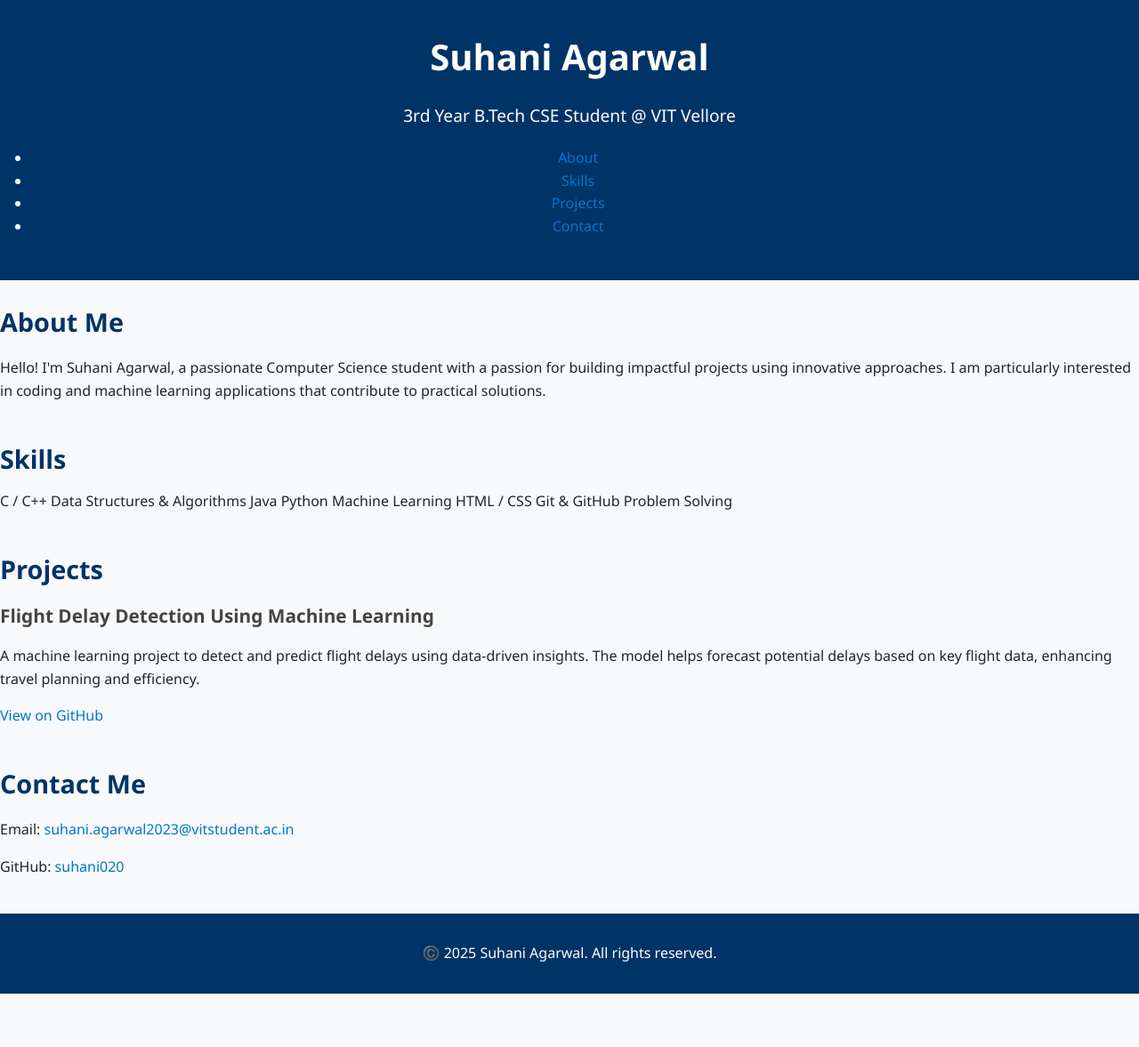
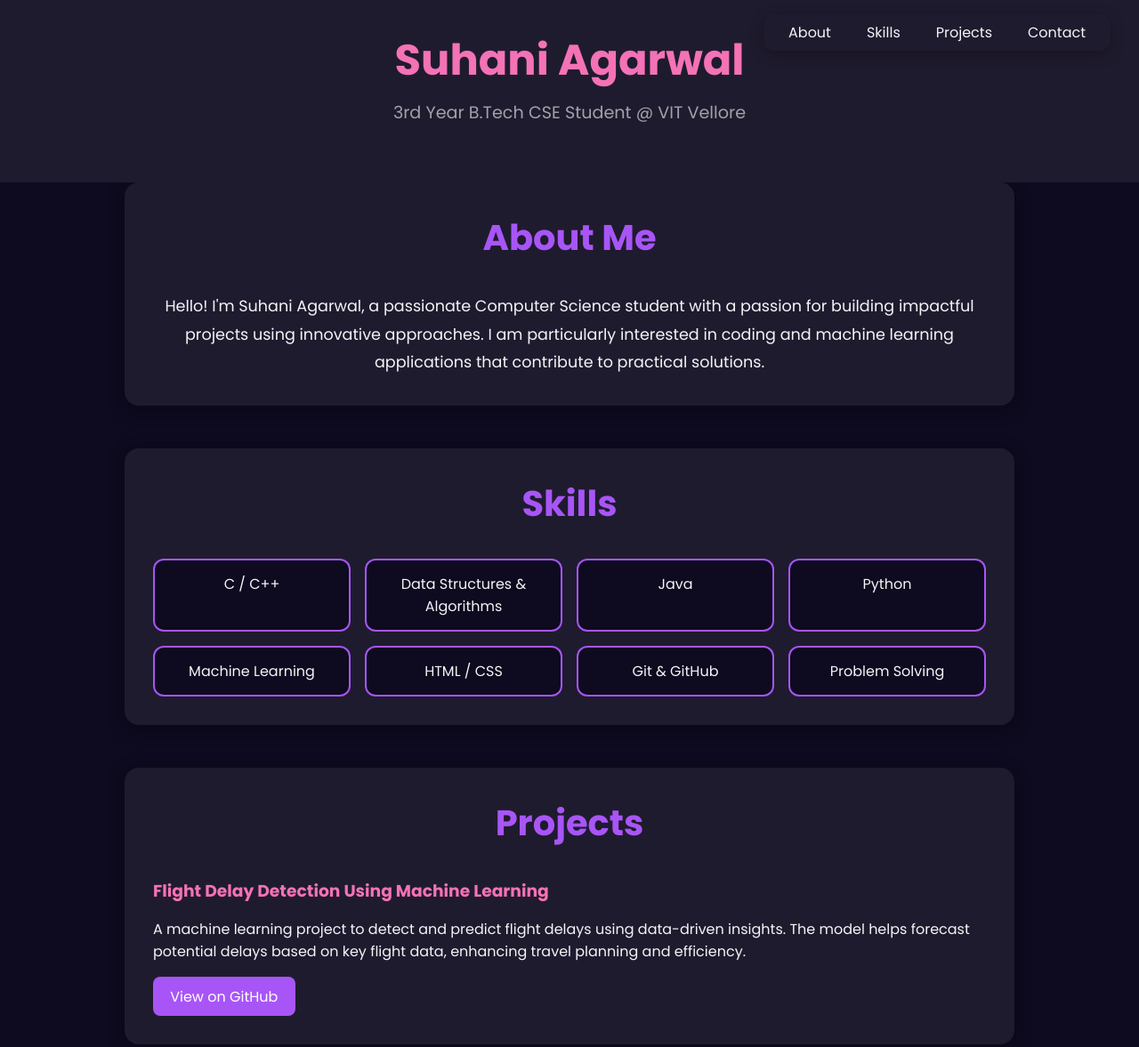
Before and after one commit to suhani020/portfolio, a plain HTML site: page index.html in a window 1280 px wide. Shown: the top 1177 px of the page at 89% size. Before the commit the page ends 1117 px from the top, so only its background shows below. Drawn offline with Linux system fonts and the light colour scheme.

Commit message:
Update style.css

```diff
--- a/style.css
+++ b/style.css
@@ -1,66 +1,147 @@
-body {
-  font-family: 'Segoe UI', sans-serif;
+:root {
+  --primary: #a855f7; /* violet */
+  --secondary: #1f1b2e; /* dark purple */
+  --accent: #f472b6; /* pink */
+  --bg: #0e0a1f; /* very dark background */
+  --text: #f3f4f6;
+  --muted: #a1a1aa;
+}
+
+* {
   margin: 0;
   padding: 0;
-  line-height: 1.6;
-  background-color: #f8f9fa;
-  color: #212529;
+  box-sizing: border-box;
+}
+
+body {
+  font-family: 'Poppins', sans-serif;
+  background-color: var(--bg);
+  color: var(--text);
 }
 
 header {
-  background-color: #003366;
-  color: #fff;
+  background: var(--secondary);
+  padding: 2rem 2rem 4rem;
   text-align: center;
-  padding: 2rem 1rem;
+  position: relative;
 }
 
 header h1 {
-  margin: 0;
-  font-size: 2.5rem;
+  font-size: 3rem;
+  font-weight: 700;
+  margin-bottom: 0.5rem;
+  color: var(--accent);
 }
 
 header p {
   font-size: 1.2rem;
+  color: var(--muted);
 }
 
-main {
-  padding: 2rem;
-  max-width: 900px;
+nav {
+  position: absolute;
+  top: 1rem;
+  right: 2rem;
+}
+
+nav ul {
+  display: flex;
+  gap: 1rem;
+  list-style: none;
+  background-color: var(--secondary);
+  padding: 0.5rem 1rem;
+  border-radius: 0.75rem;
+  box-shadow: 0 4px 16px rgba(0,0,0,0.3);
+}
+
+nav a {
+  color: var(--text);
+  text-decoration: none;
+  font-weight: 500;
+  padding: 0.5rem 0.75rem;
+  border-radius: 0.5rem;
+  transition: background 0.3s;
+}
+
+nav a:hover {
+  background: var(--primary);
+  color: #fff;
+}
+
+section {
+  padding: 4rem 2rem;
+  max-width: 1000px;
   margin: auto;
 }
 
-section {
-  margin-bottom: 2.5rem;
+h2 {
+  font-size: 2.5rem;
+  color: var(--primary);
+  margin-bottom: 2rem;
+  text-align: center;
 }
 
-h2 {
-  color: #003366;
-  font-size: 1.8rem;
-  margin-bottom: 0.8rem;
+.box {
+  background-color: var(--secondary);
+  border-radius: 1rem;
+  padding: 2rem;
+  margin-bottom: 3rem;
+  box-shadow: 0 4px 20px rgba(0,0,0,0.3);
+}
+
+.about p,
+.contact p {
+  text-align: center;
+  font-size: 1.1rem;
+  line-height: 1.8;
+}
+
+.skills {
+  display: grid;
+  grid-template-columns: repeat(auto-fit, minmax(200px, 1fr));
+  gap: 1rem;
+  text-align: center;
+}
+
+.skills span {
+  background: #0e0a1f;
+  padding: 1rem;
+  border-radius: 0.75rem;
+  box-shadow: inset 0 0 0 2px var(--primary);
 }
 
 .project h3 {
-  font-size: 1.3rem;
-  margin: 0.4rem 0;
-  color: #444;
+  color: var(--accent);
+  margin-bottom: 1rem;
 }
 
-ul {
-  padding-left: 1.2rem;
+.project a {
+  display: inline-block;
+  padding: 0.6rem 1.2rem;
+  background-color: var(--primary);
+  color: white;
+  border-radius: 0.5rem;
+  text-decoration: none;
+  transition: background-color 0.3s ease;
+  margin-top: 1rem;
 }
 
-a {
-  color: #0077cc;
+.project a:hover {
+  background-color: #9333ea;
+}
+
+.contact a {
+  color: var(--accent);
   text-decoration: none;
 }
 
-a:hover {
+.contact a:hover {
   text-decoration: underline;
 }
 
 footer {
-  background-color: #003366;
-  color: #fff;
   text-align: center;
-  padding: 1rem 0;
+  padding: 2rem;
+  background: var(--secondary);
+  color: var(--muted);
 }
```
